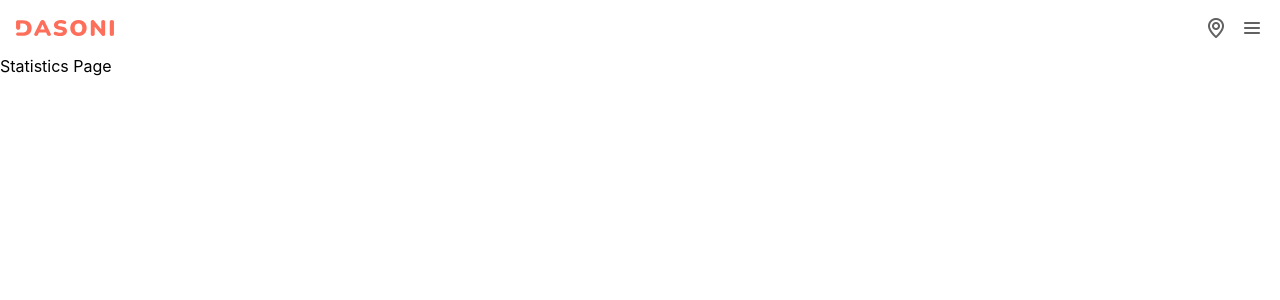
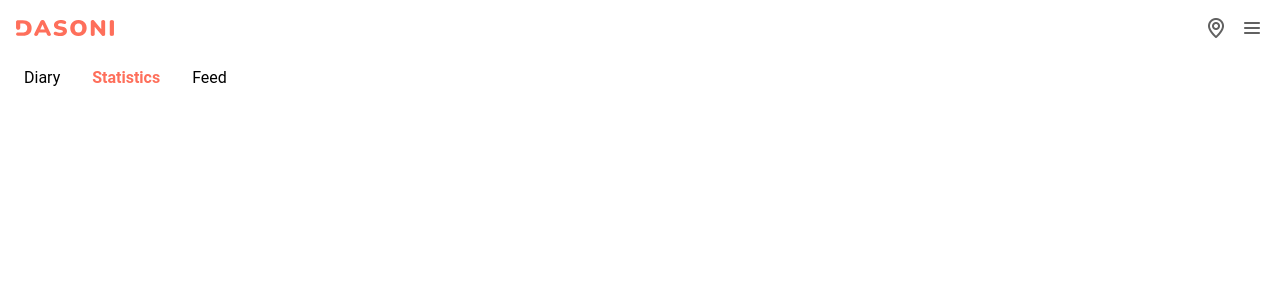
Before and after one commit to GDSC-DEU/2022-SolutionChallenge-Dasoni, a React app in the folder frontend/: page /statistics in a window 1280 px wide. Shown: the top 300 px of the page. Built offline with nearby package versions, Linux system fonts and the light colour scheme.

Commit message:
fix: make `PageNav` fixed to the top

```diff
--- a/frontend/src/components/molecules/boxes/CalloutBox/styles.ts
+++ b/frontend/src/components/molecules/boxes/CalloutBox/styles.ts
@@ -1,7 +1,7 @@
 import styled from "styled-components";
 
 export const CalloutBoxWrap = styled.div`
-  padding: 6px 16px;
+  padding: 12px 16px;
   margin-bottom: 16px;
 
   font-family: Pretendard;
--- a/frontend/src/components/organisms/navbars/PageNav/index.tsx
+++ b/frontend/src/components/organisms/navbars/PageNav/index.tsx
@@ -4,21 +4,25 @@ import { Link } from "react-router-dom";
 
 import { PageNavWrap } from "./styles";
 
-function PageNav() {
-  const [currentPage, setCurrentPage] = useState("Diary");
+export interface NavPages {
+  currentPage: "Diary" | "Statistics" | "Feed" | string;
+}
+
+function PageNav(props: NavPages) {
+  const [clickedPage, setClickedPage] = useState(props.currentPage);
 
   const onNavItemClicked = useCallback(
     (page: string) => {
-      setCurrentPage(page);
+      setClickedPage(page);
     },
-    [currentPage]
+    [clickedPage]
   );
 
   return (
     <PageNavWrap>
       <Link to="/">
         <div
-          className={currentPage === "Diary" ? "nav-item current" : "nav-item"}
+          className={clickedPage === "Diary" ? "nav-item current" : "nav-item"}
           onClick={() => onNavItemClicked("Diary")}
         >
           Diary
@@ -28,7 +32,7 @@ function PageNav() {
       <Link to="/statistics">
         <div
           className={
-            currentPage === "Statistics" ? "nav-item current" : "nav-item"
+            clickedPage === "Statistics" ? "nav-item current" : "nav-item"
           }
           onClick={() => onNavItemClicked("Statistics")}
         >
@@ -38,7 +42,7 @@ function PageNav() {
 
       <Link to="/feed">
         <div
-          className={currentPage === "Feed" ? "nav-item current" : "nav-item"}
+          className={clickedPage === "Feed" ? "nav-item current" : "nav-item"}
           onClick={() => onNavItemClicked("Feed")}
         >
           Feed
--- a/frontend/src/components/organisms/navbars/PageNav/styles.ts
+++ b/frontend/src/components/organisms/navbars/PageNav/styles.ts
@@ -5,6 +5,11 @@ export const PageNavWrap = styled.nav`
   flex-direction: row;
   justify-content: flex-start;
   padding: 6px 16px;
+  position: fixed;
+  z-index: 1;
+  width: 100%;
+  top: 56px;
+  background: #fff;
 
   font-family: "Roboto";
   font-weight: 400;
--- a/frontend/src/pages/Diary/index.tsx
+++ b/frontend/src/pages/Diary/index.tsx
@@ -16,7 +16,7 @@ import WriteButton from "components/atoms/buttons/WriteButton";
 import PageNav from "components/organisms/navbars/PageNav";
 
 import {
-  DiaryArticle,
+  DiaryWrap,
   QuoteArticle,
   Quote,
   RecentMoodLink,
@@ -49,7 +49,8 @@ function Diary() {
 
   return (
     <>
-      <PageNav />
+      <PageNav currentPage="Diary" />
+      <DiaryWrap>
         <QuoteArticle>
           <ShadowBox>
             <Quote>
@@ -88,7 +89,7 @@ function Diary() {
           </Link>
         </WeeklyMoodArticle>
 
-      <DiaryArticle>
+        <article>
           <DailyCalendar>Jan 2022</DailyCalendar>
           <Notification>
             <span>Notification</span>
@@ -122,7 +123,8 @@ function Diary() {
                 )
               )}
           </section>
-      </DiaryArticle>
+        </article>
+      </DiaryWrap>
 
       <WriteButton />
     </>
--- a/frontend/src/pages/Diary/styles.ts
+++ b/frontend/src/pages/Diary/styles.ts
@@ -1,8 +1,11 @@
-import { LinkHTMLAttributes } from "react";
 import styled from "styled-components";
 
+export const DiaryWrap = styled.div`
+  margin-top: 100px;
+  padding: 16px;
+`;
+
 export const QuoteArticle = styled.article`
-  margin: 20px 16px 0;
   font-family: Montserrat;
 `;
 
@@ -37,7 +40,7 @@ export const Quote = styled.div`
 `;
 
 export const RecentMoodLink = styled.article`
-  margin: 22px 16px 12px;
+  margin: 22px 0 12px;
   display: flex;
   flex-direction: row;
   justify-content: space-between;
@@ -54,7 +57,7 @@ export const RecentMoodLink = styled.article`
 `;
 
 export const WeeklyMoodArticle = styled.article`
-  margin: 0 16px 32px;
+  margin-bottom: 32px;
   display: flex;
   flex-direction: column;
   font-family: "Roboto";
@@ -95,7 +98,3 @@ export const Notification = styled.div`
     margin-right: 4px;
   }
 `;
-
-export const DiaryArticle = styled.article`
-  margin: 0 16px;
-`;
--- a/frontend/src/pages/Statistics/index.tsx
+++ b/frontend/src/pages/Statistics/index.tsx
@@ -1,7 +1,12 @@
+import PageNav from "components/organisms/navbars/PageNav";
 import * as React from "react";
 
 function Statistics() {
-  return <>Statistics Page</>;
+  return (
+    <>
+      <PageNav currentPage="Statistics" />
+    </>
+  );
 }
 
 export default Statistics;
```
Lines whose indentation alone changed are shown as unchanged.
